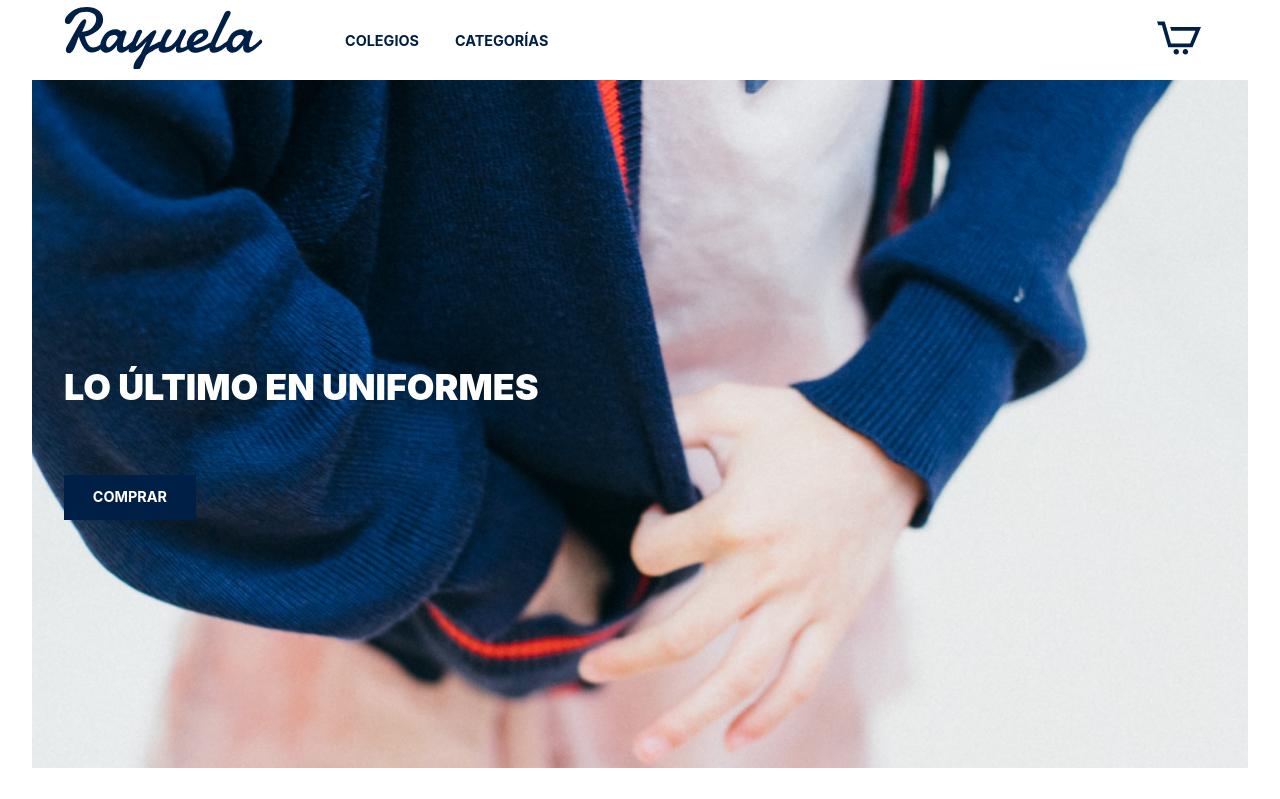
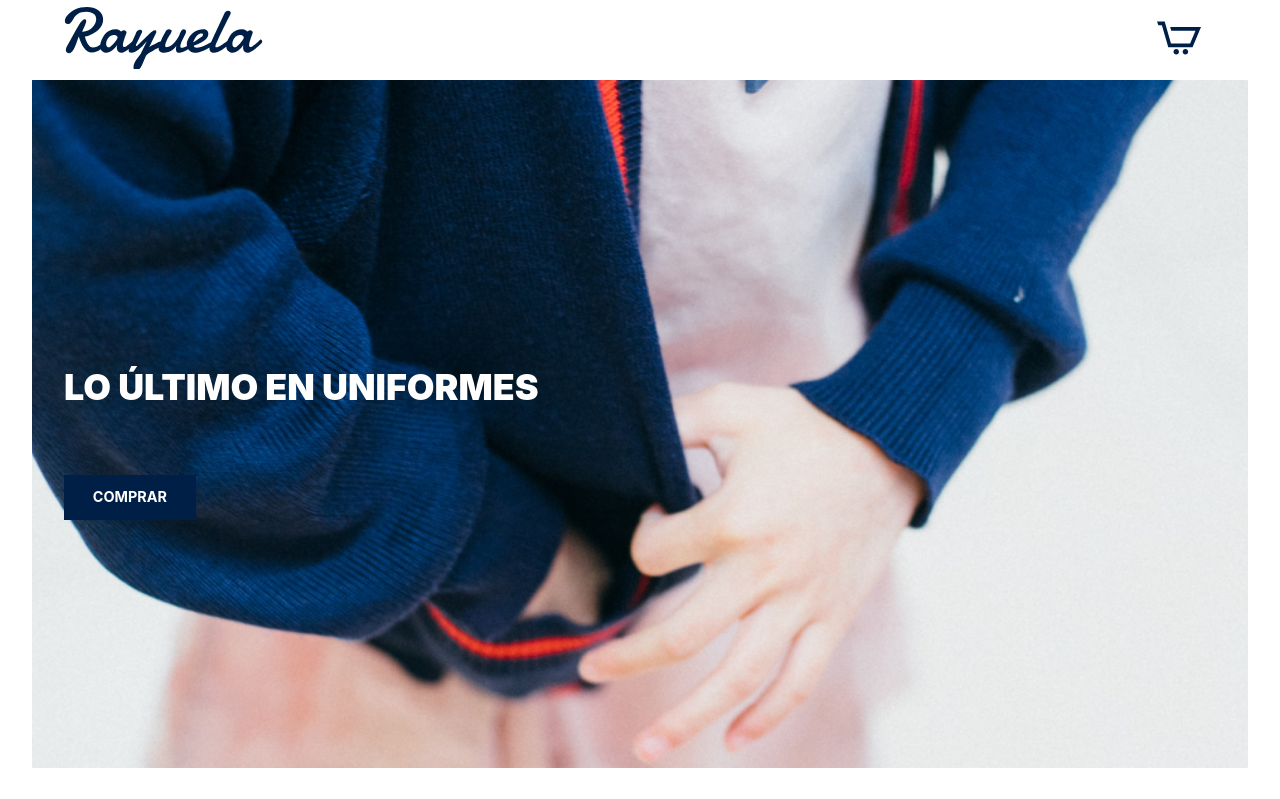
Before and after one commit to hernan-clich/rayuela-uniformes, a Next.js app: page / in a window 1280 px wide. Shown: the top 799 px of the page. Built offline with nearby package versions, Linux system fonts and the light colour scheme; a web font is replaced by a local one.

Commit message:
Removed ugly nav from Header

```diff
--- a/app/components/Header/index.tsx
+++ b/app/components/Header/index.tsx
@@ -1,29 +1,14 @@
 import Link from 'next/link';
-import CustomText from '~components/CustomText';
 import PATHS from '~constants/paths';
-import useWindowSize from '~hooks/useWindowSize';
-import { SMALL_BR } from '~styles/variables';
 import Logo from './components/Logo';
 import ShoppingCartIcon from './components/ShoppingCartIcon';
 import * as Styled from './styles';
 
 function Header() {
-  const { width } = useWindowSize();
-
   return (
     <Styled.HeaderContainer>
       <Styled.HeaderLeft>
         <Logo />
-        {width >= SMALL_BR && (
-          <Styled.NavContainer>
-            <CustomText as="span" size="small" textTransform="uppercase" weight="bold">
-              Colegios
-            </CustomText>
-            <CustomText as="span" size="small" textTransform="uppercase" weight="bold">
-              Categorías
-            </CustomText>
-          </Styled.NavContainer>
-        )}
       </Styled.HeaderLeft>
       <Link href={PATHS.CART}>
         <a>
```
